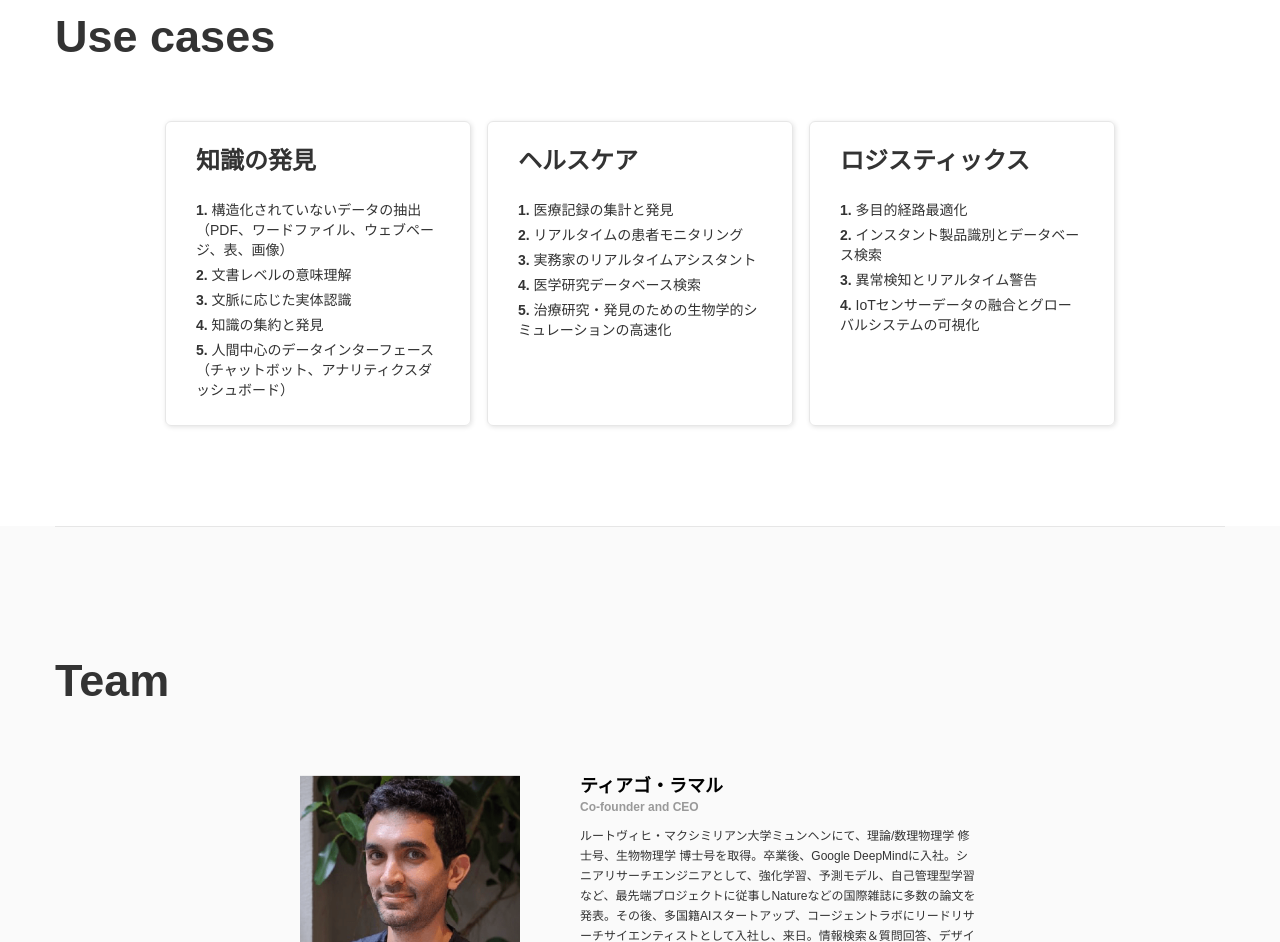
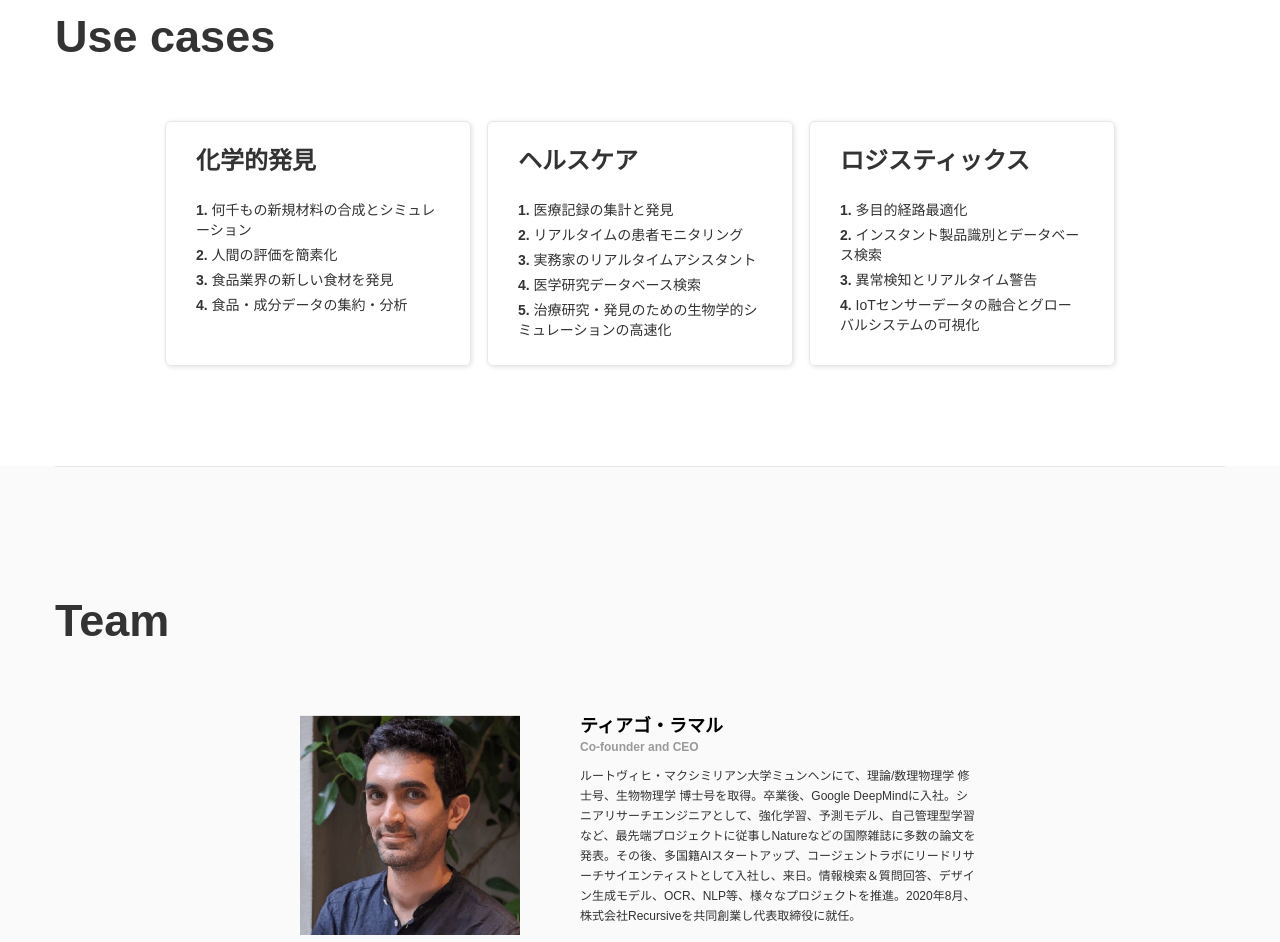
Before and after one commit to tmramalho/recursivehq.github.io, a plain HTML site: page index.html in a window 1280 px wide. Shown: the part 2621-3563 px from the top of the page. Drawn offline with nearby package versions, Linux system fonts and the light colour scheme; a script that the page names is missing.

Commit message:
Update usecase

```diff
--- a/index.html
+++ b/index.html
@@ -127,12 +127,11 @@
     </div>
     <div class="w-layout-grid grid-4">
       <div class="usecase w-container">
-        <h2 class="usecaseheading">知識の発見</h2>
-        <p class="usecasep"><strong>1.</strong> 構造化されていないデータの抽出（PDF、ワードファイル、ウェブページ、表、画像）<br></p>
-        <p class="usecasep"><strong>2.</strong> 文書レベルの意味理解</p>
-        <p class="usecasep"><strong>3.</strong> 文脈に応じた実体認識</p>
-        <p class="usecasep"><strong>4.</strong> 知識の集約と発見</p>
-        <p class="usecasep"><strong>5.</strong> 人間中心のデータインターフェース（チャットボット、アナリティクスダッシュボード）</p>
+        <h2 class="usecaseheading">化学的発見</h2>
+        <p class="usecasep"><strong>1.</strong> 何千もの新規材料の合成とシミュレーション<br></p>
+        <p class="usecasep"><strong>2.</strong> 人間の評価を簡素化</p>
+        <p class="usecasep"><strong>3.</strong> 食品業界の新しい食材を発見</p>
+        <p class="usecasep"><strong>4.</strong> 食品・成分データの集約・分析</p>
       </div>
       <div class="usecase w-container">
         <h2 class="usecaseheading">ヘルスケア</h2>
```
Also changed, not shown: en.html (+5 -6 lines).
